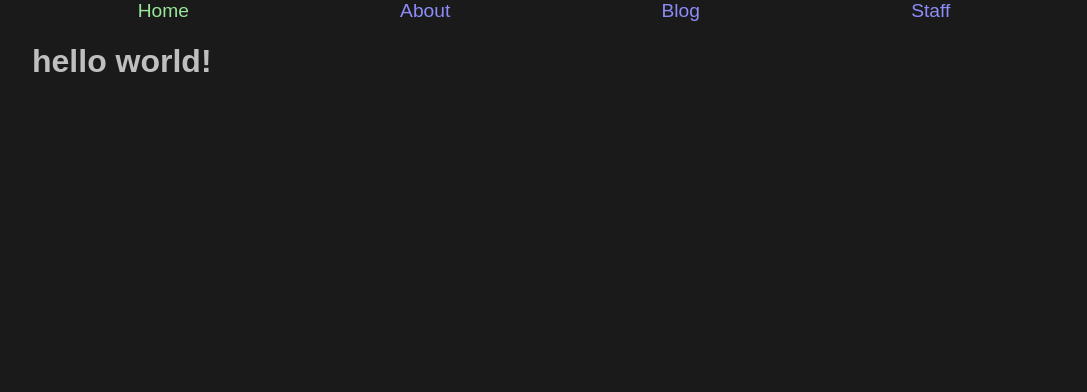
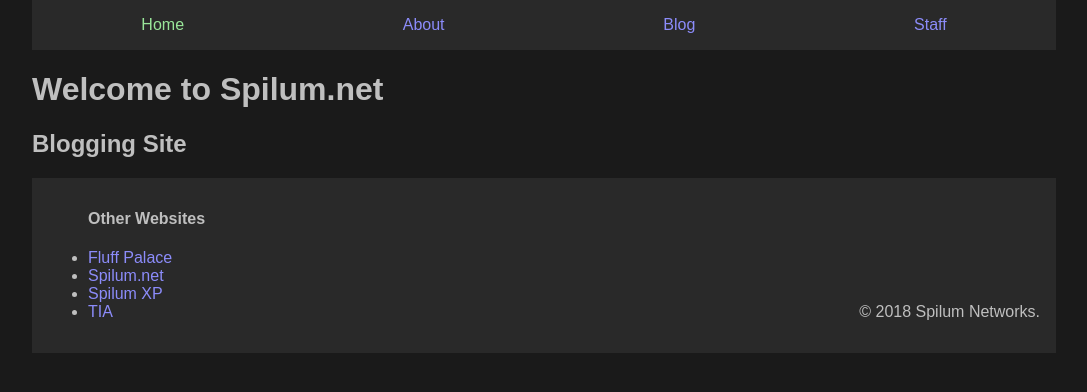
Before and after one commit to SpilumNet/Website, a Jekyll site: the page built from index.html, in a window 1280 px wide. Shown: the top 392 px of the page, without its empty margins (96-1183 px from the left). Built offline with Jekyll 4.4.1, drawn with Linux system fonts in a browser that asks for light colours; nearby versions of some CDN libraries.

Commit message:
Footer, nav and minor modifications

```diff
--- a/_config.yml
+++ b/_config.yml
@@ -1,5 +1,7 @@
 collections:
   authors:
+    output: true
+  slides:
     output: true
 
 defaults:
@@ -17,3 +19,7 @@ defaults:
       path: ""
     values:
       layout: "default"
+  - scope:
+      path: "_slides" #__
+    values:
+      layout: "iframe"
--- /dev/null
+++ b/_includes/footer.html
@@ -0,0 +1,13 @@
+<footer>
+  <ul>
+    <h4>Other Websites</h4>
+    {% for item in site.data.tree %}
+      <li>
+        <a href="{{ item.link }}" target="_blank">
+          {{ item.name }}
+        </a>
+    </li>
+    {% endfor %}
+  </ul>
+  <p class="copy">© 2018 Spilum Networks.</p>
+</footer>
--- /dev/null
+++ b/_includes/head.html
@@ -0,0 +1,11 @@
+<head>
+  <meta charset="utf-8">
+  <title>{{ page.title }}</title>
+  <link rel="stylesheet" href="/assets/css/styles.css">
+  <script src="https://ajax.googleapis.com/ajax/libs/jquery/1.11.0/jquery.min.js"></script>
+  <script>
+  function resizeIframe(obj) {
+    obj.style.height = obj.contentWindow.document.body.scrollHeight + 'px';
+  }
+</script>
+</head>
--- a/_layouts/default.html
+++ b/_layouts/default.html
@@ -1,12 +1,9 @@
 <!DOCTYPE html>
 <html>
-  <head>
-    <meta charset="utf-8">
-    <title>{{ page.title }}</title>
-    <link rel="stylesheet" href="/assets/css/styles.css">
-  </head>
+  {% include head.html %}
   <body>
     {% include navigation.html %}
     {{ content }}
+    {% include footer.html %}
   </body>
 </html>
--- a/_sass/main.scss
+++ b/_sass/main.scss
@@ -9,17 +9,41 @@ body {
 a {
   color: rgb(140,140,250);
   text-decoration: none;
+  transition: 0.3s;
+}
+
+a:hover {
+    color: #bfbfbf;
 }
 
 nav {
+  padding-top: 1em;
+  padding-bottom: 1em;
+  background-color: #292929;
   display: grid;
   grid-auto-flow: column;
   text-align: center;
-  font-size: 1.2em;
 }
 
-nav a:hover {
-  color: purple;
+footer {
+  padding: 1em;
+  background-color: #292929;
+  display: grid;
+  grid-auto-flow: column;
+}
+
+footer h4 {
+  margin-top: 0;
+}
+
+footer ul {
+  grid-row-start: 1;
+  grid-row-end: 3;
+}
+
+footer .copy {
+  text-align: right;
+  grid-row: 2;
 }
 
 .current {
--- a/index.html
+++ b/index.html
@@ -2,4 +2,7 @@
 title: Home
 ---
 
-<h1>{{ "Hello World!" | downcase }}</h1>
+<h1>Welcome to Spilum.net</h1>
+<h2>Blogging Site</h2>
+
+<p></p>
```
Also changed, not shown: _data/tree.yml (added, +11 -0 lines), 10 other files.
